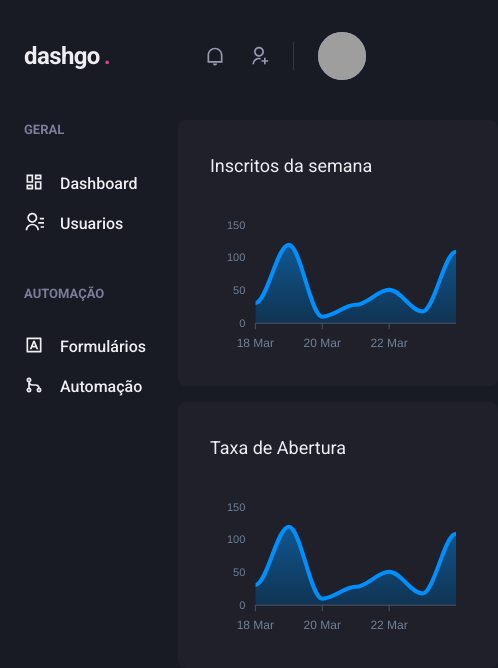
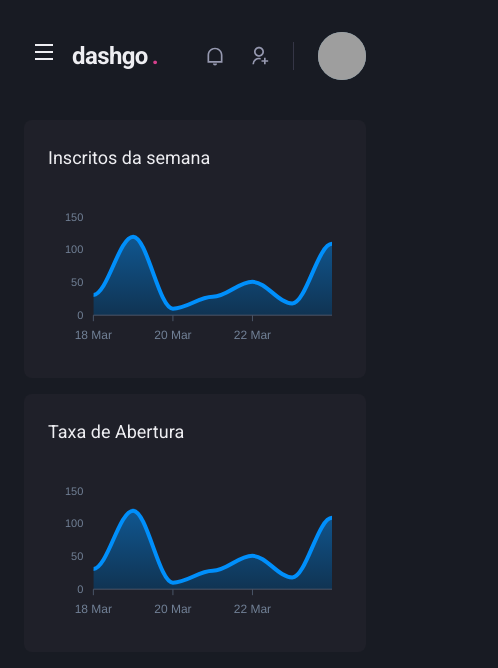
Before and after one commit to Cr-collab/dashgo, a Next.js app: page /dashboard in a window 390 px wide. Shown: the top 668 px of the page, 498 px wide, since content can reach past the window. Built offline with nearby package versions, Linux system fonts and the light colour scheme; grey boxes are pictures that could not be loaded.

Commit message:
responsividade concluida e fluxo de links prontos , e marcação de link ativo r

```diff
--- /dev/null
+++ b/src/components/ActiveLink.tsx
@@ -0,0 +1,31 @@
+import Link, { LinkProps } from "next/link";
+import { useRouter } from "next/router";
+import { cloneElement, ReactElement } from "react";
+
+interface ActiveLinkProps extends LinkProps {
+    children: ReactElement;
+    shouldMatchExactHref?: boolean;
+}
+
+export function ActiveLink({ children, shouldMatchExactHref = false ,...rest} : ActiveLinkProps){
+
+  const { asPath } = useRouter()
+
+  let isActive = false;
+
+  if( shouldMatchExactHref && (asPath === rest.href || asPath === rest.as)){
+       isActive = true
+  }
+
+
+
+  if(!shouldMatchExactHref && (  asPath.startsWith(String(rest.href)) || asPath.startsWith(String(rest.as)) )){
+    isActive = true
+  }
+
+   return (
+     <Link {...rest}>
+        {cloneElement(children, { color: isActive ? 'pink.400' : 'gray.50' })}
+     </Link>
+   )
+}
--- a/src/components/Header/index.tsx
+++ b/src/components/Header/index.tsx
@@ -1,4 +1,6 @@
-import { Flex, useBreakpointValue} from '@chakra-ui/react'
+import { Flex, Icon, IconButton, useBreakpointValue} from '@chakra-ui/react'
+import { RiMenuLine } from 'react-icons/ri'
+import { useSidebarDrawer } from '../../contexts/SidebarDrawerContent'
 
 
 import { Logo } from './Logo'
@@ -8,10 +10,13 @@ import { SearchBox } from './SerachBox'
 
 export function Header(){
 
+  const { onOpen } = useSidebarDrawer()
+
   const isWideVersion = useBreakpointValue({
     base: false,
     lg: true,
   })
+
   return (
        <Flex
        as="header"
@@ -23,6 +28,19 @@ export function Header(){
        px="6"
        align="center"
        >
+
+          { !isWideVersion && (
+            <IconButton
+            aria-label="Open navigation"
+            icon={<Icon as={RiMenuLine}/>}
+            fontSize="24"
+            variant="unstyled"
+            onClick={onOpen}
+            mr="2"
+            >
+
+            </IconButton>
+          )}
 
          {/* logo */}
         <Logo/>
--- a/src/components/Pagination/index.tsx
+++ b/src/components/Pagination/index.tsx
@@ -4,7 +4,7 @@ import { PaginationItem } from "./PaginationItem";
 export function Pagination(){
   return (
        <Stack
-       direction="row"
+       direction={["column", "row"]}
        mt="8"
        justify="space-between"
        align="center"
--- a/src/components/Sidebar/NavLink.tsx
+++ b/src/components/Sidebar/NavLink.tsx
@@ -1,16 +1,22 @@
-import { Icon , Text, Link , LinkProps as ChakraLinkProps} from "@chakra-ui/react";
+import { Icon , Text, Link as ChakraLink , LinkProps as ChakraLinkProps} from "@chakra-ui/react";
+import Link from "next/link";
 import { ElementType } from "react";
 import { RiDashboardLine } from "react-icons/ri";
+import { ActiveLink } from "../ActiveLink";
+
+
 
 interface NavLinkProps extends ChakraLinkProps {
   icon: ElementType;
   children: string;
+  href: string;
 
 }
 
-export function NavLink({ icon, children , ...rest} : NavLinkProps){
+export function NavLink({ icon, children ,  href ,...rest} : NavLinkProps){
   return (
-    <Link
+    <ActiveLink href={href}>
+    <ChakraLink
     display="flex"
     align="center"
     // color="pink.400"
@@ -27,6 +33,7 @@ export function NavLink({ icon, children , ...rest} : NavLinkProps){
         >
          {children}
         </Text>
-    </Link>
+    </ChakraLink>
+    </ActiveLink>
   )
 }
--- /dev/null
+++ b/src/components/Sidebar/SidebarNav.tsx
@@ -0,0 +1,35 @@
+import { Stack } from "@chakra-ui/react";
+import { RiContactsLine, RiDashboardLine, RiGitMergeLine, RiInputMethodLine } from "react-icons/ri";
+import { NavLink } from "./NavLink";
+import { NavSection } from "./NavSection";
+
+export function SidebarNav(){
+  return (
+    <Stack
+    spacing="12"
+     align="flex-start"
+    >
+
+        <NavSection title="GERAL">
+
+           <NavLink children="Dashboard" icon={RiDashboardLine}  href="/dashboard"/>
+           <NavLink children="Usuarios" icon={RiContactsLine} href="/users" />
+
+
+        </NavSection>
+
+
+        <NavSection title="AUTOMAÇÃO">
+
+
+           <NavLink children="Formulários" icon={RiInputMethodLine} href="/forms" />
+           <NavLink children="Automação" icon={RiGitMergeLine}  href="/automation"/>
+
+
+        </NavSection>
+
+
+
+    </Stack>
+  );
+}
--- a/src/components/Sidebar/index.tsx
+++ b/src/components/Sidebar/index.tsx
@@ -1,41 +1,46 @@
-import { Box, Stack } from "@chakra-ui/react";
-import { RiContactsLine, RiDashboardLine, RiGitMergeLine, RiInputMethodLine } from "react-icons/ri";
-import { NavLink } from "./NavLink";
-import { NavSection } from "./NavSection";
+import { Box, Drawer, DrawerBody, DrawerCloseButton, DrawerContent, DrawerHeader, DrawerOverlay, useBreakpointValue } from "@chakra-ui/react";
+import { useRouter } from "next/router";
+import { useEffect } from "react";
+import { useSidebarDrawer } from "../../contexts/SidebarDrawerContent";
+import { SidebarNav } from "./SidebarNav";
 
 export function Sidebar(){
+
+  const { isOpen, onClose } = useSidebarDrawer()
+
+  const isDrawerSidebar = useBreakpointValue({
+    base: true,
+    lg: false,
+  })
+
+
+
+
+  if(isDrawerSidebar){
+   return ( <Drawer isOpen={isOpen} placement="left" onClose={onClose}>
+           <DrawerOverlay>
+             <DrawerContent bgColor="gray.800" p="4">
+
+
+
+               <DrawerCloseButton  mt="6"  />
+               <DrawerHeader> Navegação </DrawerHeader>
+
+               <DrawerBody>
+                 <SidebarNav/>
+               </DrawerBody>
+
+             </DrawerContent>
+           </DrawerOverlay>
+    </Drawer>)
+  }
   return (
       <Box
       as="aside"
       w="64"
       mr="8"
       >
-       <Stack
-       spacing="12"
-        align="flex-start"
-       >
-
-           <NavSection title="GERAL">
-
-              <NavLink children="Dashboard" icon={RiDashboardLine} />
-              <NavLink children="Usuarios" icon={RiContactsLine} />
-
-
-           </NavSection>
-
-
-           <NavSection title="AUTOMAÇÃO">
-
-
-              <NavLink children="Formulários" icon={RiInputMethodLine} />
-              <NavLink children="Automação" icon={RiGitMergeLine} />
-
-
-           </NavSection>
-
-
-
-       </Stack>
+           <SidebarNav/>
       </Box>
   )
 }
--- /dev/null
+++ b/src/contexts/SidebarDrawerContent.tsx
@@ -0,0 +1,30 @@
+import { useDisclosure, UseDisclosureReturn } from "@chakra-ui/react";
+import { useRouter } from "next/router";
+import { createContext, ReactNode, useContext, useEffect } from "react";
+
+interface SidebarDrawerProviderProps  {
+       children: ReactNode
+}
+
+type SidebarDrawerContext = UseDisclosureReturn
+
+const SidebarDrawerContext = createContext({} as SidebarDrawerContext);
+
+
+export function SidebarDrawerProvider({children} : SidebarDrawerProviderProps){
+  const disclosure = useDisclosure()
+  const router = useRouter()
+
+  useEffect(()=>{
+     disclosure.onClose()
+  }, [router.asPath])
+  return (
+    <SidebarDrawerContext.Provider value={disclosure}>
+      {children}
+    </SidebarDrawerContext.Provider>
+  )
+}
+
+
+
+export const useSidebarDrawer =  () => useContext(SidebarDrawerContext)
--- a/src/pages/_app.tsx
+++ b/src/pages/_app.tsx
@@ -1,11 +1,16 @@
 import {AppProps} from 'next/app'
 import { ChakraProvider } from '@chakra-ui/react'
 import { theme } from '../styles/theme'
+import { SidebarDrawerProvider } from '../contexts/SidebarDrawerContent'
+
+
 function MyApp({ Component, pageProps }: AppProps) {
   return (
     <ChakraProvider
      theme={theme}>
-      <Component {...pageProps}  />
+       <SidebarDrawerProvider>
+          <Component {...pageProps}  />
+       </SidebarDrawerProvider>
     </ChakraProvider>
   )
 }
--- a/src/pages/dashboard.tsx
+++ b/src/pages/dashboard.tsx
@@ -88,7 +88,7 @@ export default function Dasboard(){
             >
 
               <Box
-               p="8"
+               p={["6" , "8" ]}
                bg="gray.800"
                borderRadius={8}
                pb="4"
@@ -105,7 +105,7 @@ export default function Dasboard(){
               {/* ----------------------------------- */}
 
               <Box
-               p="8"
+               p={["6" , "8" ]}
                bg="gray.800"
                borderRadius={8}
                pb="4"
```
Also changed, not shown: src/pages/users/create.tsx (+6 -3 lines), src/pages/users/index.tsx (+17 -11 lines).
